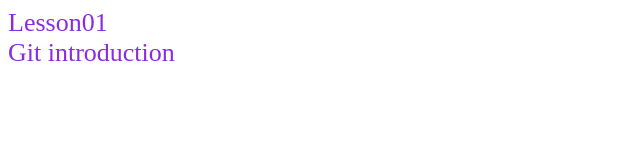
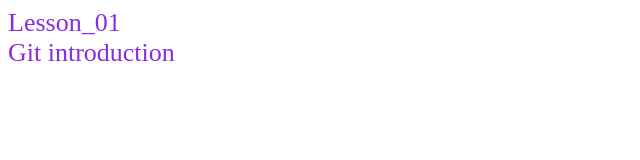
Before and after one commit to Igor-312/52.1_git, a plain HTML site: page index.html in a window 1280 px wide. Shown: the full height of the page, 0-640 px from the left. Drawn offline with Linux system fonts and the light colour scheme.

Commit message:
change title

```diff
--- a/index.html
+++ b/index.html
@@ -7,7 +7,7 @@
     <title>Lesson_01</title>
 </head>
 <body>
-    <div>Lesson01</div>
+    <div>Lesson_01</div>
     <div>Git introduction</div>
 </body>
 </html>
```
Also changed, not shown: 1 other file.
